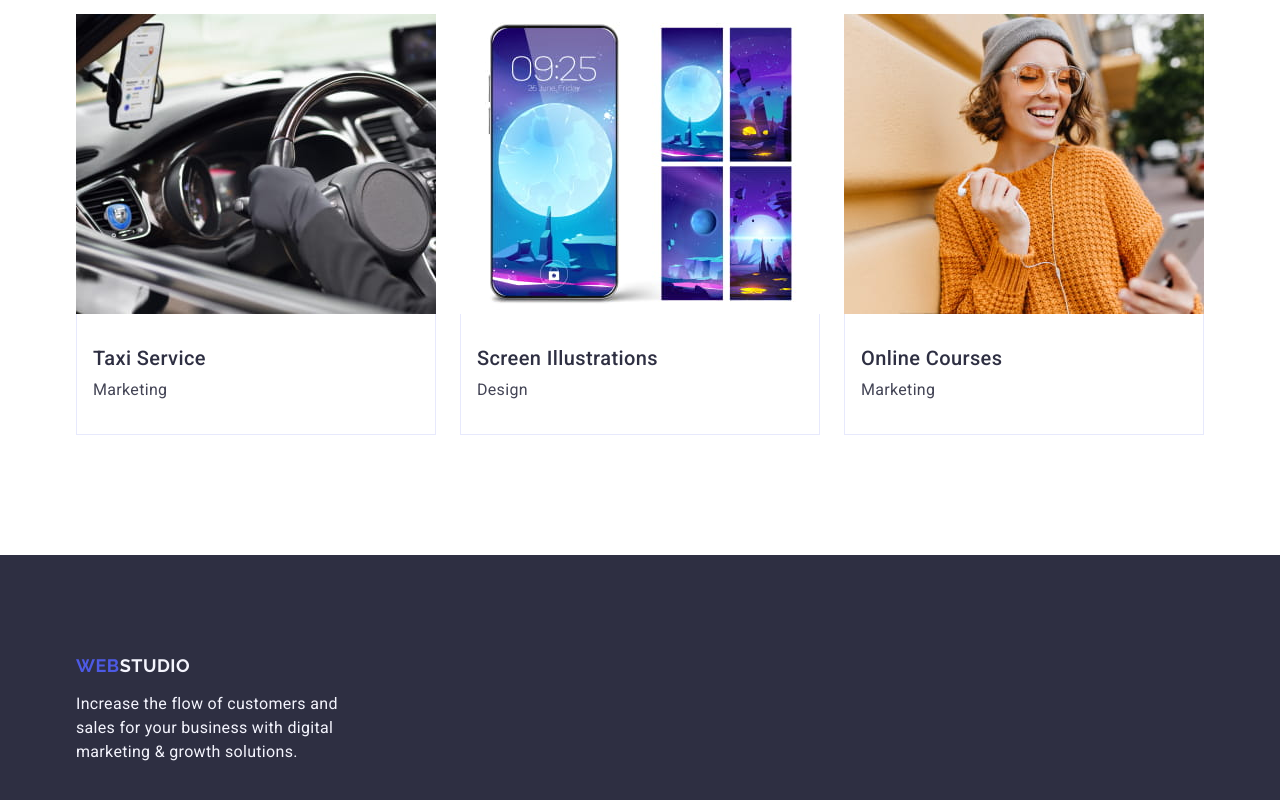
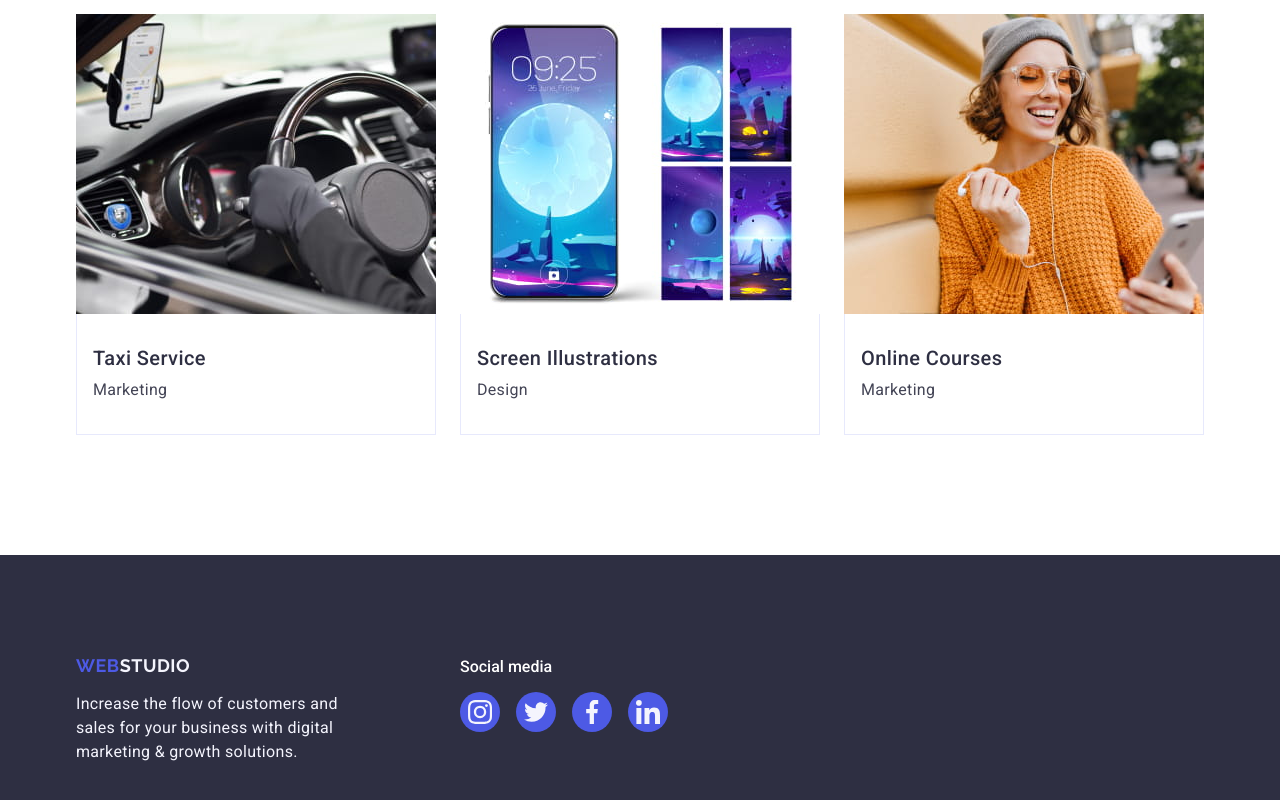
Before and after one commit to DenysTryshkin/goit-markup-hw-04, a plain HTML site: page index.html in a window 1280 px wide. Shown: the part 2460-3260 px from the top of the page. Drawn offline with nearby package versions, Linux system fonts and the light colour scheme.

Commit message:
footer is completed

```diff
--- a/css/styles.css
+++ b/css/styles.css
@@ -409,6 +409,48 @@ body {
     padding: 100px 0;
 }
 
+.footer-container {
+    display: flex;
+    align-items: baseline;
+}
+
+.footer-logo {
+    margin-right: 120px;
+}
+
+.social-media-list {
+    display: flex;
+    gap: 16px;
+}
+
+.social-media-text {
+    color: #FFFFFF;
+    font-weight: 500;
+    margin-bottom: 16px;
+}
+
+.social-media-item {
+    width: 40px;
+    height: 40px;
+}
+
+.social-link {
+    width: 100%;
+    height: 100%;
+    display: flex;
+    align-items: center;
+    justify-content: center;
+    background-color: #4d5ae5;
+    border-radius: 50%;
+    transition: var(--transition-default);
+    transition-property: background-color;
+}
+
+.social-link:hover,
+.social-link:focus {
+    background-color: #31d0aa;
+}
+
 .footer-logo-dark {
     font-family: "Raleway", sans-serif;
     font-weight: 700;
--- a/index.html
+++ b/index.html
@@ -282,7 +282,8 @@
     </main>
     <!-- footer -->
     <footer class="footer">
-      <div class="container">
+      <div class="footer-container container">
+        <div class="footer-logo">
           <a href="./index.html" class="footer-logo-dark"
             >Web<span class="footer-logo-light">Studio</span></a
           >
@@ -291,6 +292,61 @@
             digital marketing & growth solutions.
           </p>
         </div>
+        <!--footer social media-->
+        <div class="footer-social-media">
+          <p class="social-media-text">Social media</p>
+          <ul class="social-media-list">
+            <li class="social-media-item">
+              <a
+                class="social-link"
+                href="https://instagram.com"
+                rel="noopener noreferrer"
+                target="_blank"
+              >
+                <svg class="social-icon" fill="#f4f4fd" width="24" height="24">
+                  <use href="./images/icons.svg#icon-instagram"></use>
+                </svg>
+              </a>
+            </li>
+            <li class="social-media-item">
+              <a
+                class="social-link"
+                href="https://twitter.com"
+                rel="noopener noreferrer"
+                target="_blank"
+              >
+                <svg class="social-icon" fill="#f4f4fd" width="24" height="24">
+                  <use href="./images/icons.svg#icon-twitter"></use>
+                </svg>
+              </a>
+            </li>
+            <li class="social-media-item">
+              <a
+                class="social-link"
+                href="https://facebook.com"
+                rel="noopener noreferrer"
+                target="_blank"
+              >
+                <svg class="social-icon" fill="#f4f4fd" width="24" height="24">
+                  <use href="./images/icons.svg#icon-facebook"></use>
+                </svg>
+              </a>
+            </li>
+            <li class="social-media-item">
+              <a
+                class="social-link"
+                href="https://linkedin.com"
+                rel="noopener noreferrer"
+                target="_blank"
+              >
+                <svg class="social-icon" fill="#f4f4fd" width="24" height="24">
+                  <use href="./images/icons.svg#icon-linkedin"></use>
+                </svg>
+              </a>
+            </li>
+          </ul>
+        </div>
+      </div>
     </footer>
   </body>
 </html>
```
Also changed, not shown: images/icons.svg (added). Lines whose indentation alone changed are shown as unchanged.
